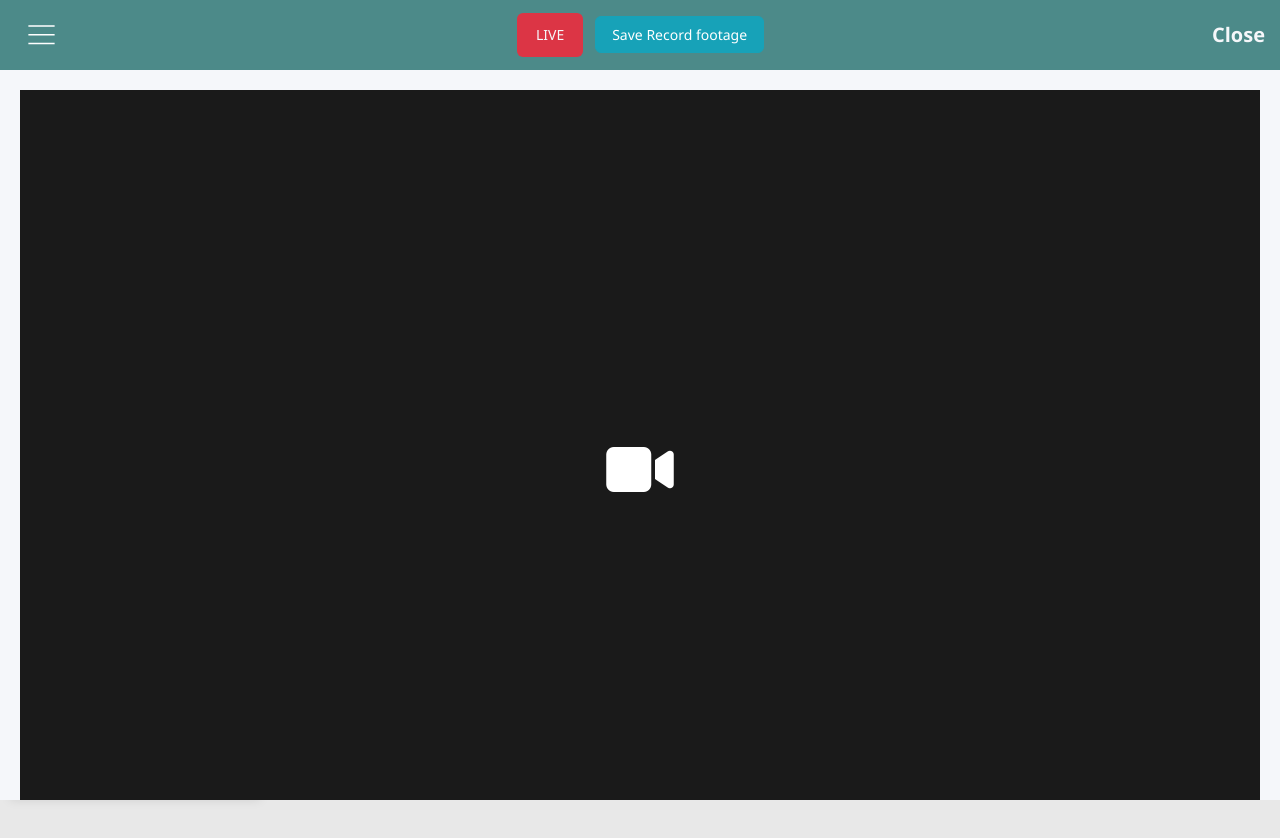
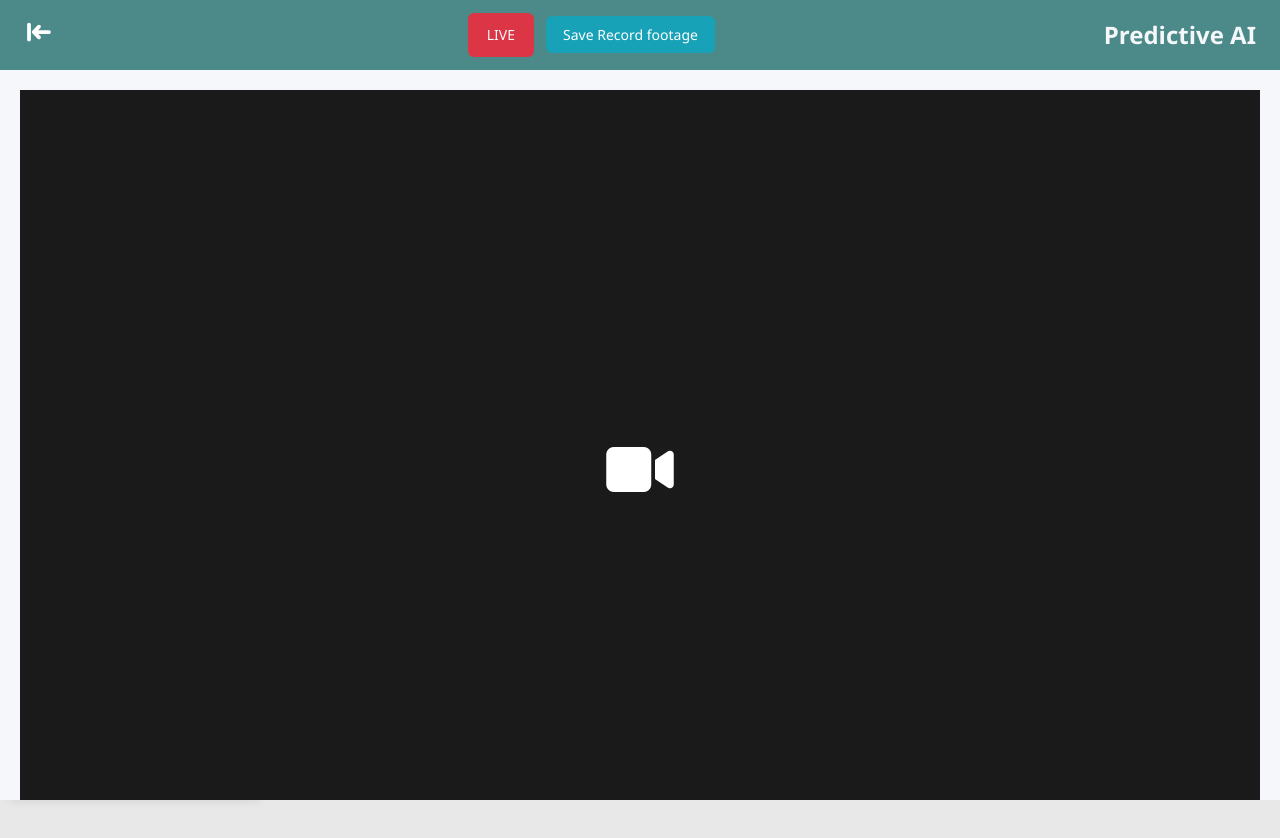
Before and after one commit to bartikalz01-tech/LGU4_TRAFFIC_TRANSPORT, a React (Vite) app in the folder frontend/: page /roads in a window 1280 px wide. Built offline with nearby package versions, Linux system fonts and the light colour scheme.

Commit message:
Add arrow, fixed the header in Road Condition, (Disregard the RoadConditionHeader for now).

```diff
--- a/frontend/src/App.jsx
+++ b/frontend/src/App.jsx
@@ -2,6 +2,7 @@ import { RoadUpdates } from './page/road_updates/RoadUpdates';
 import { Sidebar } from './page/sidebar/Sidebar';
 import { roads } from './data/roads.js';
 import './App.css';
+import { RoadConditionSidebar } from './page/road_updates/RoadConditionSidebar.jsx';
 
 function App() {
 
@@ -9,6 +10,7 @@ function App() {
     <>
       <Sidebar />
       <RoadUpdates roads={roads} />
+      {/*<RoadConditionSidebar />*/}
     </>
   )
 }
--- a/frontend/src/page/road_updates/RoadCondition.css
+++ b/frontend/src/page/road_updates/RoadCondition.css
@@ -6,7 +6,7 @@
   height: 100vh;
 
   background-color: rgba(0, 0, 0, 0.6);
-  z-index: 9999;
+  /*z-index: 9999;*/
 
   display: flex;
   align-items: center;
@@ -40,8 +40,8 @@
   margin-left: 24px;
 }
 
-.hamburger-menu-logo {
-  height: 35px;
+.left-arrow-logo {
+  height: 30px;
   filter: brightness(0) invert(1);
 }
 
@@ -49,7 +49,7 @@
   margin-left: 10px;
 }
 
-.cctv-controls {
+.cctv-controls { /* Mid Section */
   display: flex;
   gap: 12px;
   align-items: center;
@@ -136,6 +136,11 @@
   margin-right: 15px;
 }
 
+.right-side {
+  margin-right: 24px;
+}
+
+
 .full-cctv-video {
   background-color: #1a1a1a;
   width: 100%;
--- a/frontend/src/page/road_updates/RoadCondition.jsx
+++ b/frontend/src/page/road_updates/RoadCondition.jsx
@@ -1,16 +1,18 @@
-import hamburgerMenu from '../../assets/hamburger-menu.svg';
+import arrowLeftFill from '../../assets/arrow_to_left_fill.svg';
 import './RoadCondition.css';
 import '../../index.css';
 
 export function RoadCondition({ road, onClose }) {
 
-  return(
+  return (
     <>
       <div className='road-condition-overlay'>
         <div className='road-condition-content'>
           <div className='cctv-options-container'>
             <div className='road-title-menu'>
-              <img className='hamburger-menu-logo' src={hamburgerMenu} />
+              <button className='close-btn' onClick={onClose}>
+                <img className='left-arrow-logo' src={arrowLeftFill} />
+              </button>
               <h2 className='road-name'>{road.roadName}</h2>
             </div>
 
@@ -22,7 +24,7 @@ export function RoadCondition({ road, onClose }) {
             </div>
 
             <div className='right-side'>
-              <button className='close-btn' onClick={onClose}>Close</button>
+              <h2>Predictive AI</h2>
             </div>
           </div>
           <div className='full-cctv-video'>
--- a/frontend/src/page/road_updates/RoadConditionSidebar.css
+++ b/frontend/src/page/road_updates/RoadConditionSidebar.css
@@ -0,0 +1,34 @@
+.sidebar-overlay {
+  position: fixed;
+  top: 0;
+  left: 0;
+  width: 100vw;
+  height: 100vh;
+  background-color: rgba(0, 0, 0, 0.6);
+}
+
+.road-sidebar-container {
+  background: var(--light-color);
+  color: var(--dark-color);
+  position: fixed;
+  top: 0;
+  bottom: 0;
+  left: 0;
+  width: 250px;
+  box-shadow: 10px 0 10px rgba(0, 0, 0, 0.1);
+}
+
+.road-sidebar-header {
+  border-bottom: 2px solid rgba(0, 0, 0, 0.2);
+  display: flex;
+  align-items: center;
+  gap: 10px;
+  padding: 20px;
+  transition: all 0.3s;
+  z-index: 100;
+}
+
+.road-sidebar-header h2 {
+  font-size: 18px;
+  line-height: 27px;
+}
--- a/frontend/src/page/road_updates/RoadConditionSidebar.jsx
+++ b/frontend/src/page/road_updates/RoadConditionSidebar.jsx
@@ -1,10 +1,30 @@
-
+import './RoadConditionSidebar.css';
 
 export function RoadConditionSidebar() {
 
-  return(
-    <>
+  return (
+    <nav className="sidebar-overlay">
+      <div className="road-sidebar-container">
+        <div className='road-sidebar-header'>
+          <i class="fas fa-traffic-light"></i>
+          <h2>Barangay (N/A) Traffic Management</h2>
+        </div>
 
-    </>
+        <div className='road-sidebar-menu'>
+          <div className='road-sidebar-link'>
+            <i class="fas fa-home"></i>
+            <span>Traffic Monitoring</span>
+          </div>
+          <div className='road-sidebar-link'>
+            <i class="fas fa-road"></i>
+            <span>Road Conditions</span>
+          </div>
+          <div className='road-sidebar-link'>
+            <i class="fas fa-car-crash"></i>
+            <span>Accident Reports</span>
+          </div>
+        </div>
+      </div>
+    </nav>
   );
 }
--- a/frontend/src/page/road_updates/RoadUpdateHeader.css
+++ b/frontend/src/page/road_updates/RoadUpdateHeader.css
@@ -13,12 +13,12 @@
   display: flex;
   justify-content: flex-start;
   align-items: center;
-  gap: 30px;
+  gap: 50px;
   margin-left: 35px;
 }
 
 .header-title {
-  font-size: 23px;
+  font-size: 20px;
   font-weight: bold;
   color: var(--primary-color);
   cursor: pointer;
--- a/frontend/src/page/road_updates/RoadUpdatesHeader.jsx
+++ b/frontend/src/page/road_updates/RoadUpdatesHeader.jsx
@@ -5,7 +5,7 @@ export function RoadUpdatesHeader() {
   return (
     <header className="road-ud-header">
       <div className='road-ud-title-container'>
-        <a href='#' className='header-title'>Traffic Flow Monitor</a>
+        <a href='#' className='header-title'>CCTV Monitor</a>
         <a href='#' className='header-title'>Prone Road Accidents</a>
       </div>
     </header>
```
Also changed, not shown: frontend/src/assets/arrow_to_left_fill.svg (added).
